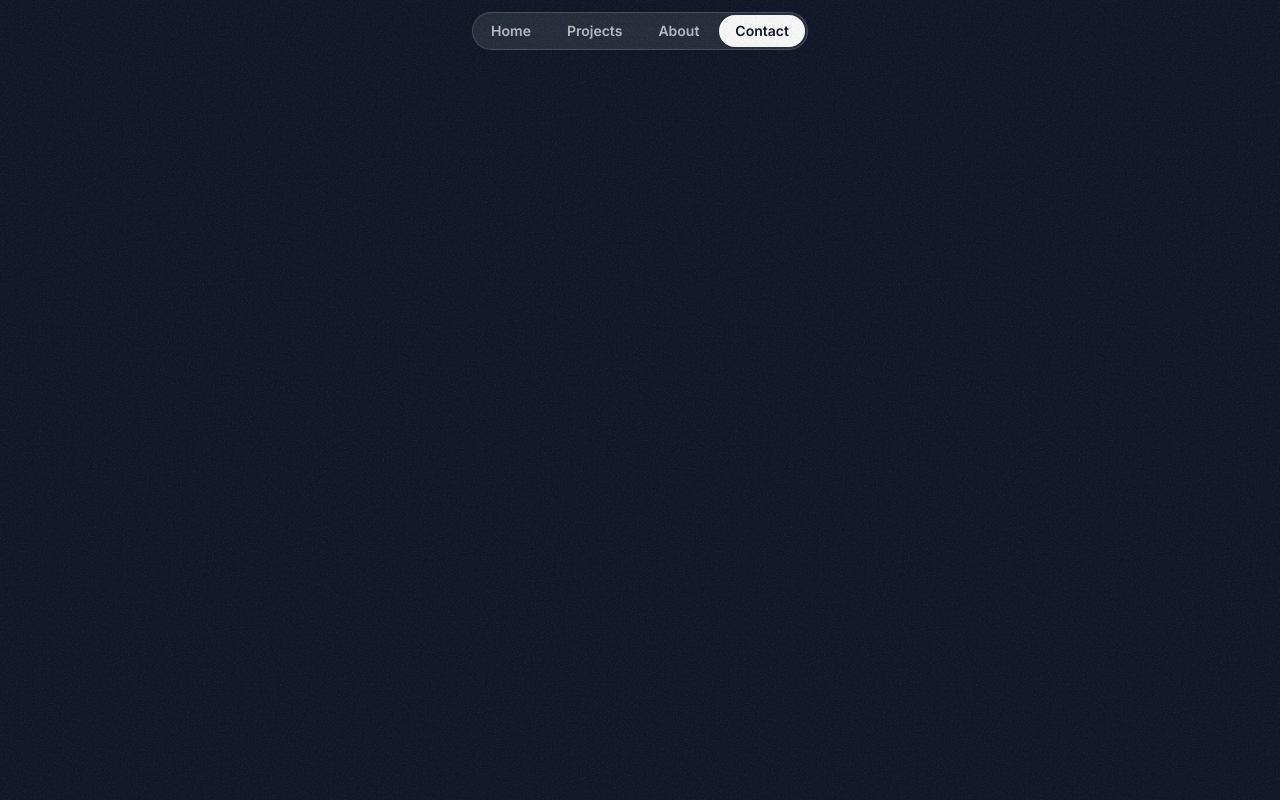
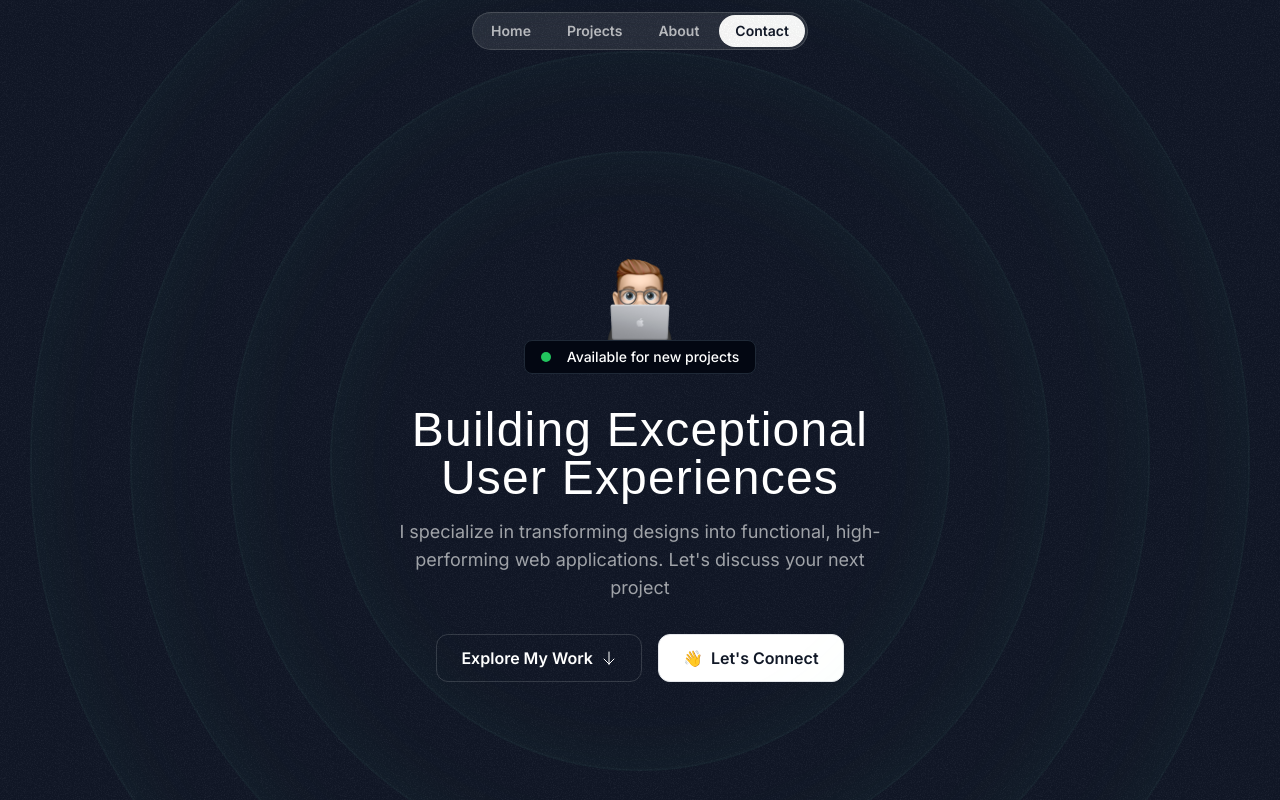
Before and after one commit to Menzy/react-portfolio, a Next.js app: page / in a window 1280 px wide. Shown: the top 800 px of the page. Built offline with nearby package versions, Linux system fonts and the light colour scheme; a web font is replaced by a local one.

Commit message:
Add hero-ring class for decorative styling in global CSS

```diff
--- a/src/app/globals.css
+++ b/src/app/globals.css
@@ -6,4 +6,7 @@
   .nav-item {
     @apply px-4 py-1.5 rounded-full text-white/70 text-sm font-semibold hover:bg-white/10 hover:text-white transition duration-300;
   }
+  .hero-ring {
+    @apply  absolute inset-0 border-2 top-1/2 left-1/2 -translate-x-1/2 -translate-y-1/2 rounded-full border-emerald-300/5 shadow-[0_0_80px_inset] shadow-emerald-300/5;
+  }
 }
```
